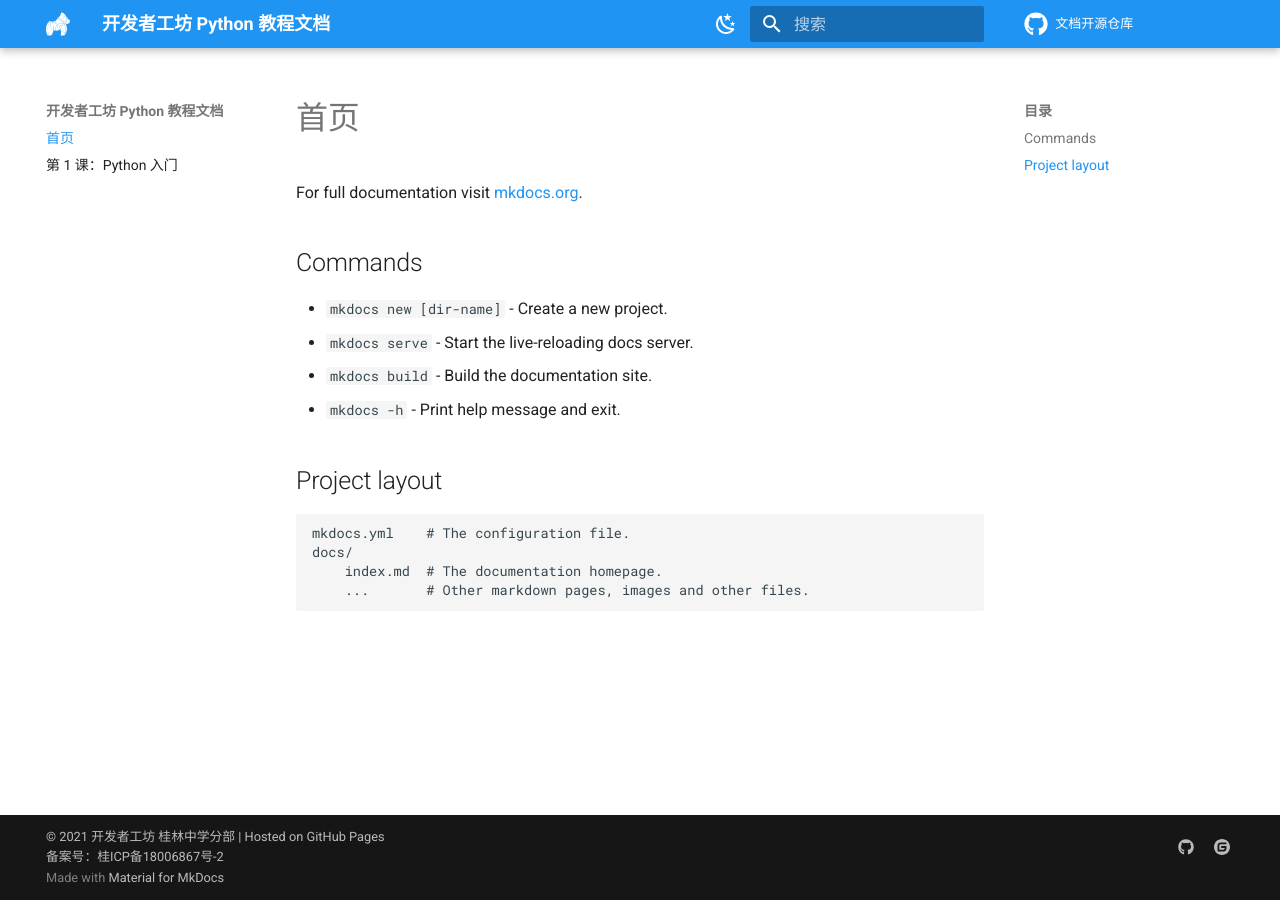
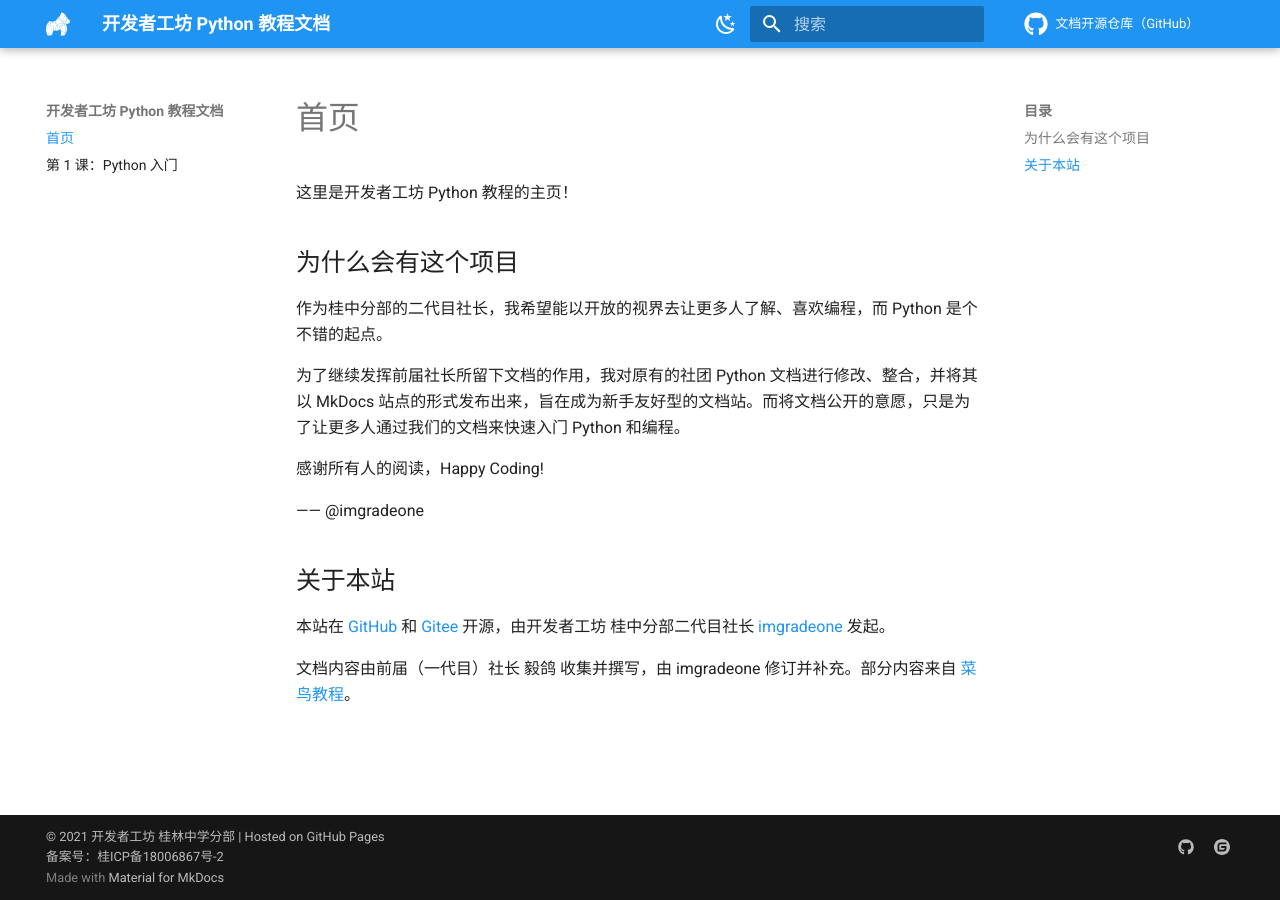
Before and after one commit to devswork-glzx/python-tutorial, an MkDocs documentation site: the page built from docs/index.md, in a window 1280 px wide. Built offline with MkDocs 1.6.1 and Material for MkDocs 9.7.7, drawn with Linux system fonts in a browser that asks for light colours; comment, search, counter and statistics services are not loaded.

Commit message:
UPDATE doc

```diff
--- a/docs/index.md
+++ b/docs/index.md
@@ -1,17 +1,19 @@
 # 首页
 
-For full documentation visit [mkdocs.org](https://www.mkdocs.org).
+这里是开发者工坊 Python 教程的主页！
 
-## Commands
+## 为什么会有这个项目
 
-* `mkdocs new [dir-name]` - Create a new project.
-* `mkdocs serve` - Start the live-reloading docs server.
-* `mkdocs build` - Build the documentation site.
-* `mkdocs -h` - Print help message and exit.
+作为桂中分部的二代目社长，我希望能以开放的视界去让更多人了解、喜欢编程，而 Python 是个不错的起点。
 
-## Project layout
+为了继续发挥前届社长所留下文档的作用，我对原有的社团 Python 文档进行修改、整合，并将其以 MkDocs 站点的形式发布出来，旨在成为新手友好型的文档站。而将文档公开的意愿，只是为了让更多人通过我们的文档来快速入门 Python 和编程。
 
-    mkdocs.yml    # The configuration file.
-    docs/
-        index.md  # The documentation homepage.
-        ...       # Other markdown pages, images and other files.
+感谢所有人的阅读，Happy Coding!
+
+—— @imgradeone
+
+## 关于本站
+
+本站在 [GitHub](https://github.com/devswork-glzx/python-tutorial) 和 [Gitee](https://gitee.com/devswork-glzx/python-tutorial) 开源，由开发者工坊 桂中分部二代目社长 [imgradeone](https://imgradeone.com) 发起。
+
+文档内容由前届（一代目）社长 毅鸽 收集并撰写，由 imgradeone 修订并补充。部分内容来自 [菜鸟教程](https://www.runoob.com/python3/python3-tutorial.html)。
--- a/mkdocs.yml
+++ b/mkdocs.yml
@@ -26,7 +26,7 @@ theme:
     repo: fontawesome/brands/github
 
 repo_url: https://github.com/devswork-glzx/python-tutorial
-repo_name: 文档开源仓库
+repo_name: 文档开源仓库（GitHub）
 edit_uri: ""
 copyright: "&copy; 2021 开发者工坊 桂林中学分部 | Hosted on GitHub Pages<br/>备案号：<a href=\"https://beian.miit.gov.cn\" target=\"_blank\">桂ICP备18006867号-2</a>"
 
@@ -56,3 +56,5 @@ markdown_extensions:
   - footnotes
   - admonition
   - md_in_html
+  - pymdownx.tasklist:
+      custom_checkbox: true
```
Also changed, not shown: docs/01-introduction.md (+18 -2 lines).
